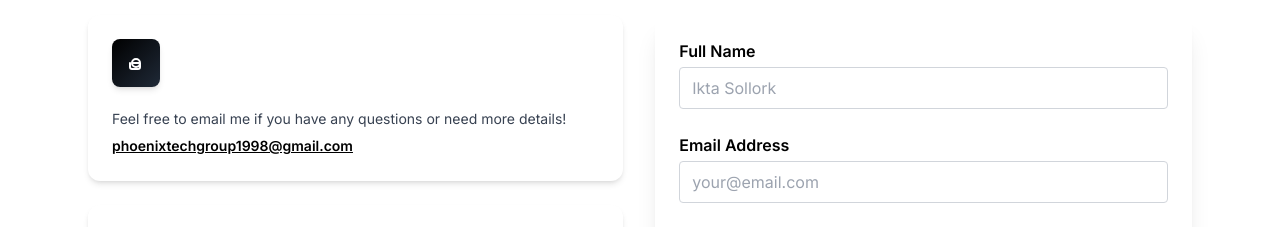
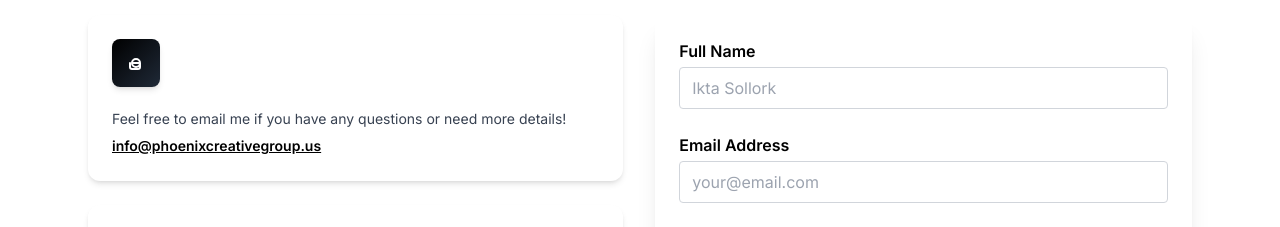
Before and after one commit to Alven5683/Phoenix_Tech_Group, a React (Vite) app: page / in a window 1280 px wide. Shown: the part 8940-9167 px from the top of the page. Built offline with nearby package versions, Linux system fonts and the light colour scheme.

Commit message:
Update ContactUs.tsx

```diff
--- a/src/components/ContactUs.tsx
+++ b/src/components/ContactUs.tsx
@@ -47,8 +47,8 @@ const ContactUs = () => {
                 <path strokeLinecap="round" strokeLinejoin="round" d="M16 12H8m8 0a4 4 0 01-8 0m8 0a4 4 0 00-8 0m8 0v4a2 2 0 01-2 2H8a2 2 0 01-2-2v-4" />
               ),
               text: 'Feel free to email me if you have any questions or need more details!',
-              linkText: 'phoenixtechgroup1998@gmail.com',
-              linkHref: 'mailto:phoenixtechgroup1998@gmail.com',
+              linkText: 'info@phoenixcreativegroup.us',
+              linkHref: 'mailto:info@phoenixcreativegroup.us',
             },
             {
               icon: (
```
